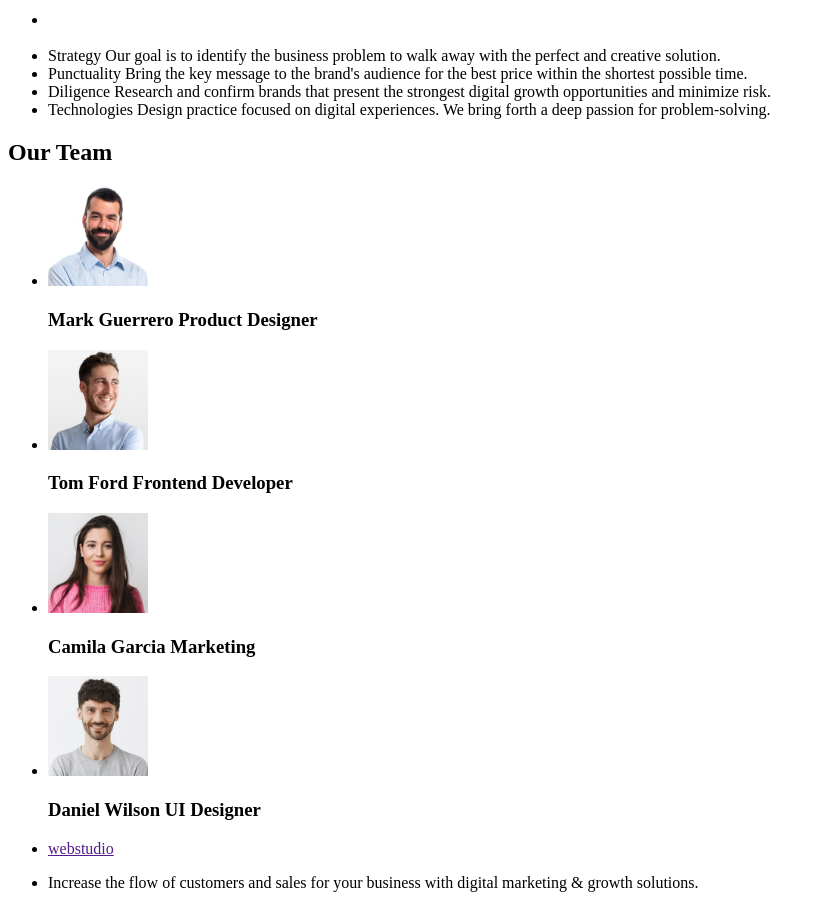
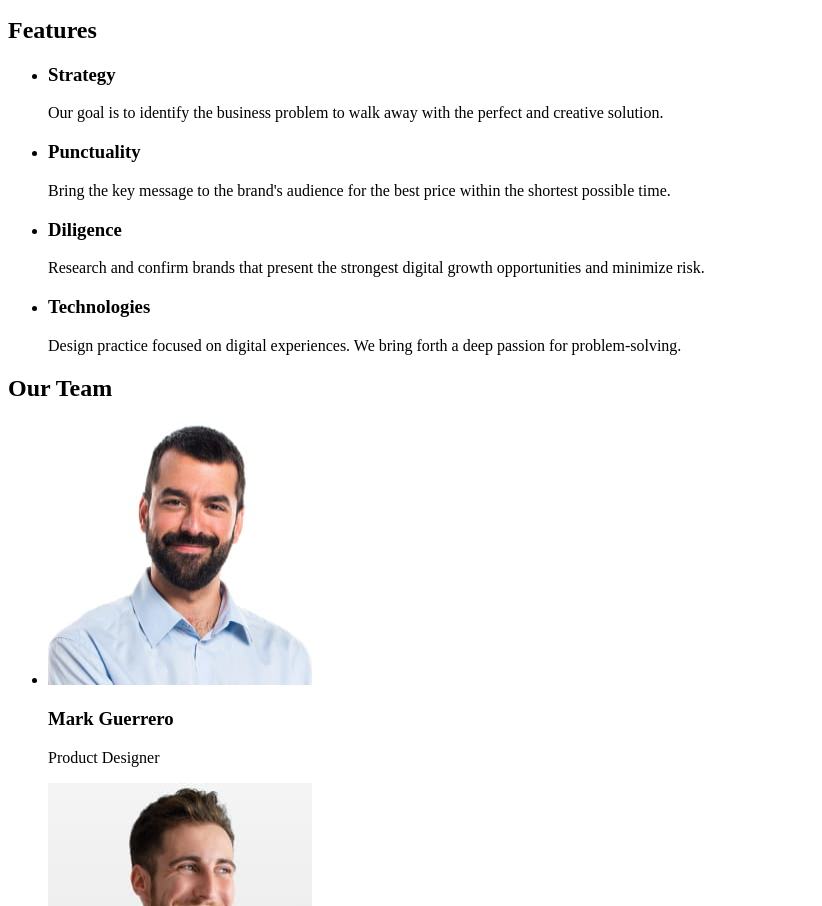
Before and after one commit to AlexBoyko5/goit-markup-hw-01, a plain HTML site: page index.html in a window 1280 px wide. Shown: the part 239-1145 px from the top of the page, without its empty margins (0-822 px from the left). Drawn offline with Linux system fonts and the light colour scheme.

Commit message:
next update index.html

```diff
--- a/index.html
+++ b/index.html
@@ -1,5 +1,6 @@
 <!DOCTYPE html>
 <html lang="en">
+
 <head>
 	<meta charset="UTF-8" />
 	<meta name="viewport" content="width=device-width, initial-scale=1.0" />
@@ -9,7 +10,7 @@
 <body>
 	<header>
 		<nav>
-				<a href="">webstudio</a>
+			<a href="./index.htm">WebStudio</a>
 
 			<ul>
 				<li>
@@ -23,33 +24,52 @@
 				</li>
 			</ul>
 		</nav>
+		<address>
+			<ul>
+				<li>
 					<a href="mailto:info@devstudio.com">info@devstudio.com</a>
-			<a href="tel:+11(000)111-11-11">+11(000)111-11-11</a>
+				</li>
+				<li>
+					<a href="tel:+110001111111">+11 (000) 111-11-11</a>
+				</li>
+			</ul>
+		</address>
 	</header>
 	<main>
+		<section>
 			<h1>Effective Solutions for Your Business</h1>
 			<button type="button">Order Service</button>
+		</section>
 		<section>
-				<h2 hidden>Features</h2>
+			<h2>Features</h2>
 			<ul>
 				<li>
-						<h3></h3>
+					<h3>Strategy</h3>
+					<p>
+						Our goal is to identify the business problem to walk away
+						with the perfect and creative solution.
+					</p>
 				</li>
 				<li>
-						Strategy Our goal is to identify the business problem to walk
-						away with the perfect and creative solution.
+					<h3>Punctuality</h3>
+					<p>
+						Bring the key message to the brand's audience for the best
+						price within the shortest possible time.
+					</p>
 				</li>
 				<li>
-						Punctuality Bring the key message to the brand's audience for
-						the best price within the shortest possible time.
+					<h3>Diligence</h3>
+					<p>
+						Research and confirm brands that present the strongest
+						digital growth opportunities and minimize risk.
+					</p>
 				</li>
 				<li>
-						Diligence Research and confirm brands that present the
-						strongest digital growth opportunities and minimize risk.
-					</li>
-					<li>
-						Technologies Design practice focused on digital experiences.
-						We bring forth a deep passion for problem-solving.
+					<h3>Technologies</h3>
+					<p>
+						Design practice focused on digital experiences. We bring
+						forth a deep passion for problem-solving.
+					</p>
 				</li>
 			</ul>
 		</section>
@@ -57,54 +77,35 @@
 			<h2>Our Team</h2>
 			<ul>
 				<li>
-						<img
-							src="./images/Mark.jpg"
-							alt="Mark Guerrero"
-							width="100"
-							height="100"
-						/>
-						<h3>Mark Guerrero Product Designer</h3>
+					<img src="./images/Mark.jpg" alt="Mark Guerrero" width="264" height="264" />
+					<h3>Mark Guerrero</h3>
+					<p>Product Designer</p>
 				</li>
 				<li>
-						<img
-							src="./images/Tom.jpg"
-							alt="Tom Ford"
-							width="100"
-							height="100"
-						/>
-						<h3>Tom Ford Frontend Developer</h3>
+					<img src="./images/Tom.jpg" alt="Tom Ford" width="264" height="264" />
+					<h3>Tom Ford</h3>
+					<p>Frontend Developer</p>
 				</li>
 				<li>
-						<img
-							src="./images/Camila.jpg"
-							alt="Camila Garcia"
-							width="100"
-							height="100"
-						/>
-						<h3>Camila Garcia Marketing</h3>
+					<img src="./images/Camila.jpg" alt="Camila Garcia" width="264" height="264" />
+					<h3>Camila Garcia</h3>
+					<p>Marketing</p>
 				</li>
 				<li>
-						<img
-							src="./images/Daniel.jpg"
-							alt="Daniel Wilson"
-							width="100"
-							height="100"
-						/>
+					<img src="./images/Daniel.jpg" alt="Daniel Wilson" width="264" height="264" />
 					<h3>Daniel Wilson UI Designer</h3>
+					<p>UI Designer</p>
 				</li>
 			</ul>
 		</section>
 	</main>
 	<footer>
-			<ul>
-				<li><a href="">webstudio</a></li>
-				<li>
+		<a href="./index.htm">WebStudio</a>
 		<p>
 			Increase the flow of customers and sales for your business
 			with digital marketing & growth solutions.
 		</p>
-				</li>
-			</ul>
 	</footer>
 </body>
+
 </html>
```
Lines whose indentation alone changed are shown as unchanged.
